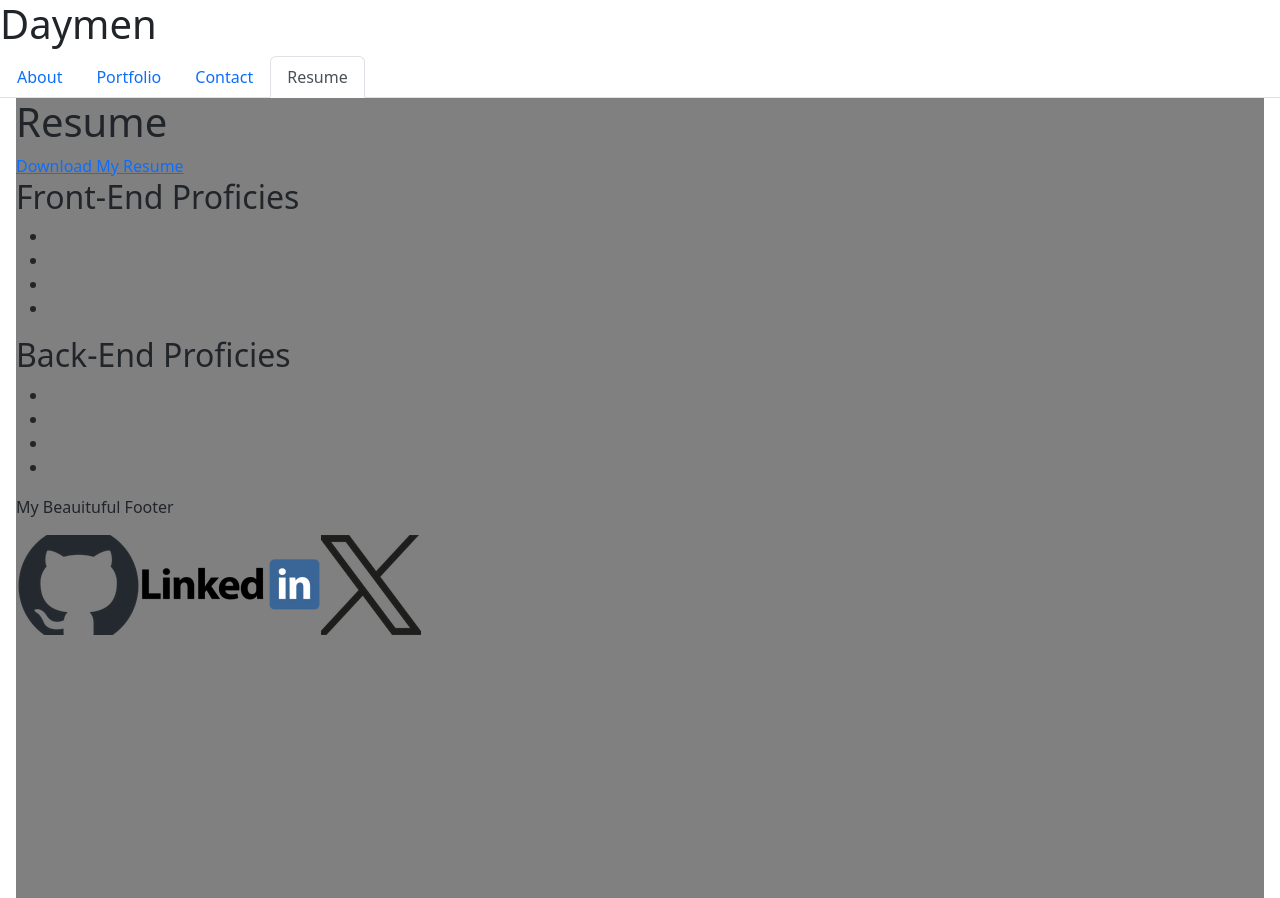
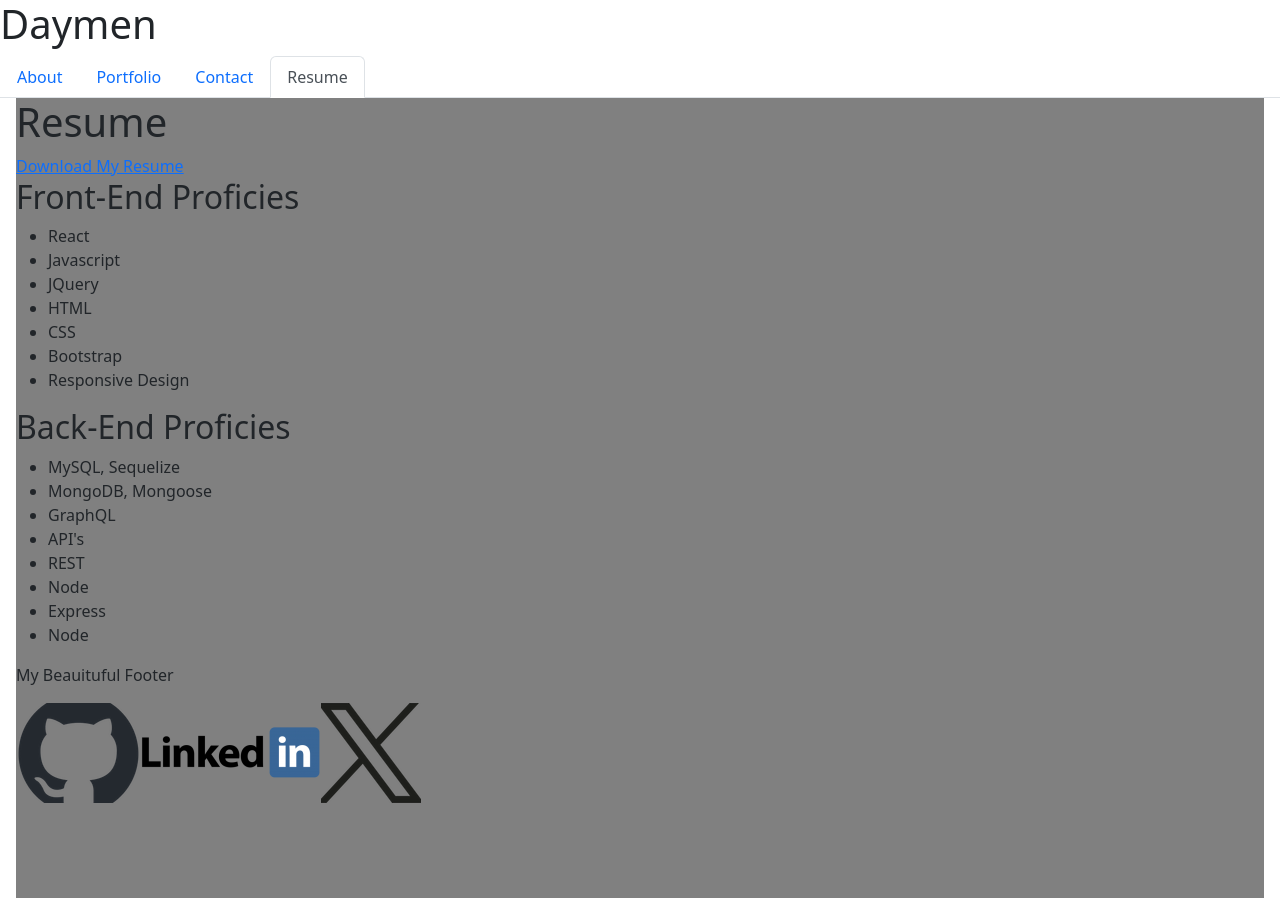
Before and after one commit to DaymenPasick/folio-react, a React (Vite) app: page /Resume in a window 1280 px wide. Built offline with nearby package versions, Linux system fonts and the light colour scheme.

Commit message:
filled out more data within the Resume page

```diff
--- a/src/pages/Resume.jsx
+++ b/src/pages/Resume.jsx
@@ -7,17 +7,24 @@ export default function Resume() {
         <a href={resumeDownload} target="_blank" download>Download My Resume</a>
         <h2>Front-End Proficies</h2>
           <ul>
-            <li></li>
-            <li></li>
-            <li></li>
-            <li></li>
+            <li>React</li>
+            <li>Javascript</li>
+            <li>JQuery</li>
+            <li>HTML</li>
+            <li>CSS</li>
+            <li>Bootstrap</li>
+            <li>Responsive Design</li>
           </ul>
         <h2>Back-End Proficies</h2>
           <ul>
-            <li></li>
-            <li></li>
-            <li></li>
-            <li></li>
+            <li>MySQL, Sequelize</li>
+            <li>MongoDB, Mongoose</li>
+            <li>GraphQL</li>
+            <li>API's</li>
+            <li>REST</li>
+            <li>Node</li>
+            <li>Express</li>
+            <li>Node</li>
           </ul>
 
       </div>
```
